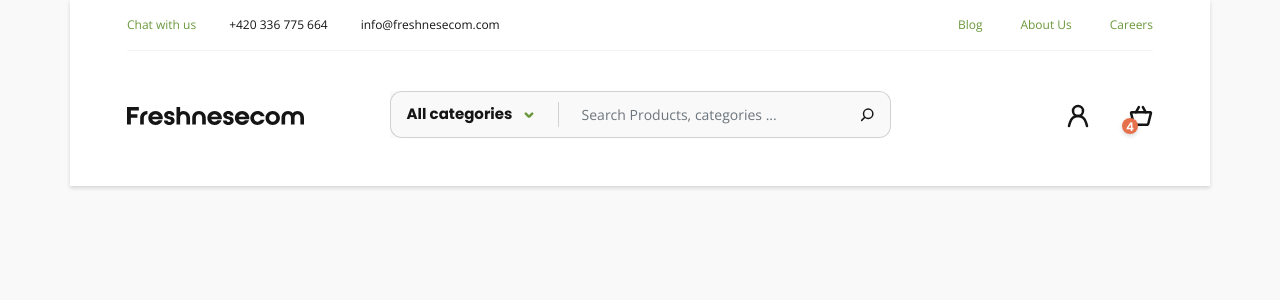
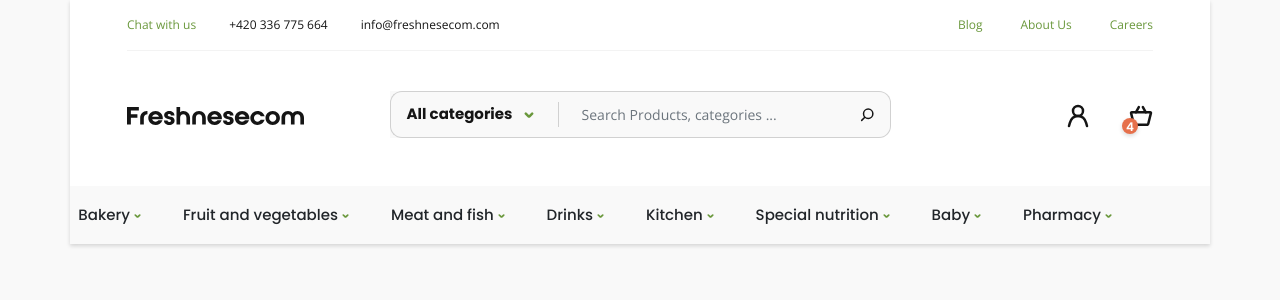
Before and after one commit to tarek1500/freshnesecom, an Angular app: page / in a window 1280 px wide. Shown: the top 300 px of the page. Built offline with nearby package versions, Linux system fonts and the light colour scheme.

Commit message:
Add menu component
- Add menu component and use it in home module.

```diff
--- a/src/app/components/header/header.component.scss
+++ b/src/app/components/header/header.component.scss
@@ -40,6 +40,7 @@
 			.email {
 				margin-right: 33px;
 				display: inline-block;
+				overflow-wrap: break-word;
 
 				@media (max-width: 991.98px) {
 					margin-right: 0px;
--- /dev/null
+++ b/src/app/components/menu/menu.component.html
@@ -0,0 +1,83 @@
+<nav class="navbar navbar-expand-lg navbar-light bg-light">
+	<div class="container-fluid justify-content-end">
+		<button class="navbar-toggler" type="button" (click)="isMenuCollapsed = !isMenuCollapsed">
+			<span class="navbar-toggler-icon"></span>
+		</button>
+		<div [ngbCollapse]="isMenuCollapsed" class="collapse navbar-collapse">
+			<ul class="navbar-nav me-auto mb-2 mb-lg-0">
+				<li class="nav-item">
+					<div ngbDropdown class="d-inline-block">
+						<button ngbDropdownToggle class="btn dropdown-button">Bakery <img class="down-arrow-icon" src="../../../assets/icons/down-arrow.svg" alt=""></button>
+						<div ngbDropdownMenu class="dropdown">
+							<button ngbDropdownItem class="dropdown-item">Bakery</button>
+							<button ngbDropdownItem class="dropdown-item">Bakery</button>
+						</div>
+					</div>
+				</li>
+				<li class="nav-item">
+					<div ngbDropdown class="d-inline-block">
+						<button ngbDropdownToggle class="btn dropdown-button">Fruit and vegetables <img class="down-arrow-icon" src="../../../assets/icons/down-arrow.svg" alt=""></button>
+						<div ngbDropdownMenu class="dropdown">
+							<button ngbDropdownItem class="dropdown-item">Fruit and vegetables</button>
+							<button ngbDropdownItem class="dropdown-item">Fruit and vegetables</button>
+						</div>
+					</div>
+				</li>
+				<li class="nav-item">
+					<div ngbDropdown class="d-inline-block">
+						<button ngbDropdownToggle class="btn dropdown-button">Meat and fish <img class="down-arrow-icon" src="../../../assets/icons/down-arrow.svg" alt=""></button>
+						<div ngbDropdownMenu class="dropdown">
+							<button ngbDropdownItem class="dropdown-item">Meat and fish</button>
+							<button ngbDropdownItem class="dropdown-item">Meat and fish</button>
+						</div>
+					</div>
+				</li>
+				<li class="nav-item">
+					<div ngbDropdown class="d-inline-block">
+						<button ngbDropdownToggle class="btn dropdown-button">Drinks <img class="down-arrow-icon" src="../../../assets/icons/down-arrow.svg" alt=""></button>
+						<div ngbDropdownMenu class="dropdown">
+							<button ngbDropdownItem class="dropdown-item">Drinks</button>
+							<button ngbDropdownItem class="dropdown-item">Drinks</button>
+						</div>
+					</div>
+				</li>
+				<li class="nav-item">
+					<div ngbDropdown class="d-inline-block">
+						<button ngbDropdownToggle class="btn dropdown-button">Kitchen <img class="down-arrow-icon" src="../../../assets/icons/down-arrow.svg" alt=""></button>
+						<div ngbDropdownMenu class="dropdown">
+							<button ngbDropdownItem class="dropdown-item">Kitchen</button>
+							<button ngbDropdownItem class="dropdown-item">Kitchen</button>
+						</div>
+					</div>
+				</li>
+				<li class="nav-item">
+					<div ngbDropdown class="d-inline-block">
+						<button ngbDropdownToggle class="btn dropdown-button">Special nutrition <img class="down-arrow-icon" src="../../../assets/icons/down-arrow.svg" alt=""></button>
+						<div ngbDropdownMenu class="dropdown">
+							<button ngbDropdownItem class="dropdown-item">Special nutrition</button>
+							<button ngbDropdownItem class="dropdown-item">Special nutrition</button>
+						</div>
+					</div>
+				</li>
+				<li class="nav-item">
+					<div ngbDropdown class="d-inline-block">
+						<button ngbDropdownToggle class="btn dropdown-button">Baby <img class="down-arrow-icon" src="../../../assets/icons/down-arrow.svg" alt=""></button>
+						<div ngbDropdownMenu class="dropdown">
+							<button ngbDropdownItem class="dropdown-item">Baby</button>
+							<button ngbDropdownItem class="dropdown-item">Baby</button>
+						</div>
+					</div>
+				</li>
+				<li class="nav-item">
+					<div ngbDropdown class="d-inline-block">
+						<button ngbDropdownToggle class="btn dropdown-button">Pharmacy <img class="down-arrow-icon" src="../../../assets/icons/down-arrow.svg" alt=""></button>
+						<div ngbDropdownMenu class="dropdown">
+							<button ngbDropdownItem class="dropdown-item">Pharmacy</button>
+							<button ngbDropdownItem class="dropdown-item">Pharmacy</button>
+						</div>
+					</div>
+				</li>
+			</ul>
+		</div>
+	</div>
+</nav>
--- /dev/null
+++ b/src/app/components/menu/menu.component.scss
@@ -0,0 +1,61 @@
+@font-face {
+	font-family: "Poppins";
+	src: url("../../../assets/fonts/Poppins/Poppins-Regular.ttf") format("truetype");
+	font-weight: 400;
+}
+@font-face {
+	font-family: "Poppins";
+	src: url("../../../assets/fonts/Poppins/Poppins-Medium.ttf") format("truetype");
+	font-weight: 500;
+}
+
+.navbar {
+	margin: 0px -12px;
+	padding: 16px 45px;
+	background-color: #F9F9F9 !important;
+
+	.navbar-collapse {
+		@media (max-width: 991.98px) {
+			margin-top: 0.5rem;
+		}
+
+		.nav-item {
+			margin-right: 40px;
+
+			@media (max-width: 1199.98px) {
+				margin-right: 12px;
+			}
+
+			@media (max-width: 991.98px) {
+				margin-right: 0px;
+				padding: 4px 0px;
+			}
+
+			.dropdown-button {
+				padding: 0px;
+				font-family: 'Poppins';
+				font-weight: 500;
+				font-size: 15px;
+
+				&::after {
+					display: none;
+				}
+
+				.down-arrow-icon {
+					width: 7px;
+					height: 4.2px;
+				}
+			}
+
+			.dropdown {
+				background-color: #F9F9F9;
+
+				.dropdown-item {
+					font-family: 'Poppins';
+					font-weight: 400;
+					font-size: 15px;
+				}
+			}
+		}
+	}
+}
--- /dev/null
+++ b/src/app/components/menu/menu.component.ts
@@ -0,0 +1,16 @@
+import { Component, OnInit } from '@angular/core';
+
+@Component({
+	selector: 'app-menu',
+	templateUrl: './menu.component.html',
+	styleUrls: ['./menu.component.scss']
+})
+export class MenuComponent implements OnInit {
+	isMenuCollapsed: boolean = true;
+
+	constructor() { }
+
+	ngOnInit(): void {
+	}
+
+}
--- a/src/app/pages/home/home.component.html
+++ b/src/app/pages/home/home.component.html
@@ -1,3 +1,4 @@
 <div class="container">
 	<app-header></app-header>
+	<app-menu></app-menu>
 </div>
--- a/src/app/pages/home/home.module.ts
+++ b/src/app/pages/home/home.module.ts
@@ -5,11 +5,13 @@ import { NgbModule } from '@ng-bootstrap/ng-bootstrap';
 import { HomeRoutingModule } from './home-routing.module';
 import { HomeComponent } from './home.component';
 import { HeaderComponent } from '../../components/header/header.component';
+import { MenuComponent } from '../../components/menu/menu.component';
 
 @NgModule({
 	declarations: [
 		HomeComponent,
-		HeaderComponent
+		HeaderComponent,
+		MenuComponent
 	],
 	imports: [
 		CommonModule,
```
Also changed, not shown: 1 other file (tests, documents, lock files or other folders).
